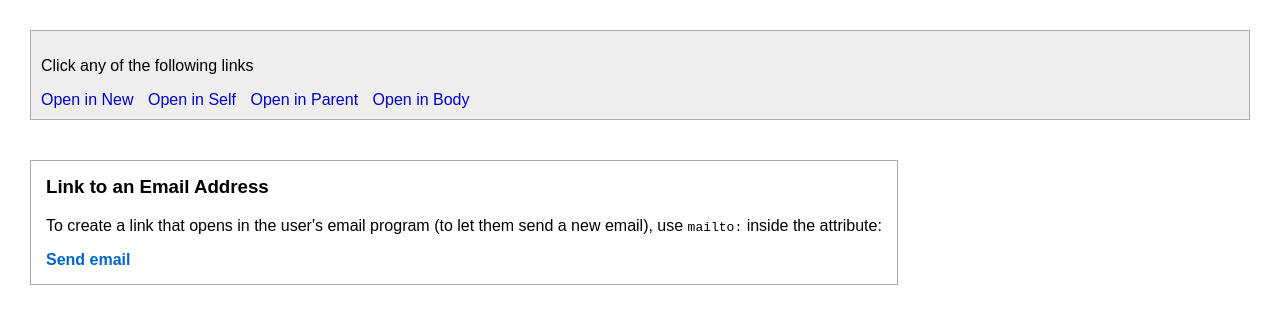
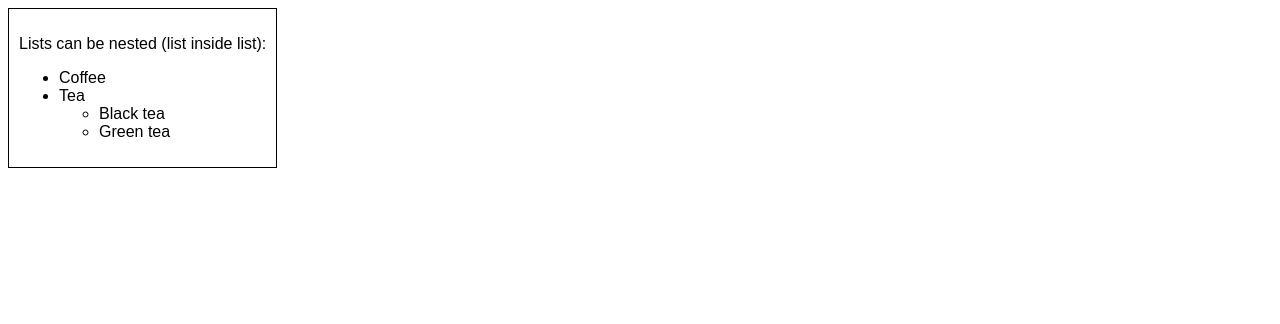
Before and after one commit to 123-32119/Mern-Day-1, a plain HTML site: page index.html in a window 1280 px wide. Drawn offline with Linux system fonts and the light colour scheme.

Commit message:
Add files via upload

```diff
--- a/index.html
+++ b/index.html
@@ -2,62 +2,23 @@
 <html>
 <head>
   <style>
-    body {
+    .box {
+      border: 1px solid #000;
+      padding: 10px;
+      width: fit-content;
       font-family: Arial, sans-serif;
-      margin: 30px;
-    }
-
-    .link-box {
-      border: 1px solid #aaa;
-      background-color: #eee;
-      padding: 10px;
-      margin-bottom: 40px;
-    }
-
-    .link-box a {
-      margin-right: 10px;
-      text-decoration: none;
-      color: #0000cc;
-    }
-
-    .email-box {
-      border: 1px solid #aaa;
-      padding: 15px;
-      width: fit-content;
-    }
-
-    .email-box h3 {
-      margin-top: 0;
-    }
-
-    .email-box a {
-      color: #0066cc;
-      text-decoration: none;
-      font-weight: bold;
-    }
-
-    .email-box a:hover {
-      text-decoration: underline;
     }
   </style>
 </head>
 <body>
 
-  <!-- Section for opening links -->
-  <div class="link-box">
-    <p>Click any of the following links</p>
-    <a href="https://www.youtube.com/" target="_blank">Open in New</a>
-    <a href="https://www.youtube.com/" target="_self">Open in Self</a>
-    <a href="https://www.youtube.com/" target="_parent">Open in Parent</a>
-    <a href="https://www.youtube.com/" target="_top">Open in Body</a>
-  </div>
-
-  <!-- Section for email link -->
-  <div class="email-box">
-    <h3>Link to an Email Address</h3>
-    <p>To create a link that opens in the user's email program (to let them send a new email), use <code>mailto:</code> inside the attribute:</p>
-    <a href="https://mail.google.com/mail/u/0/?hl=en#inbox">Send email</a>
-  </div>
-
-</body>
-</html>
+<div class="box">
+  <p>Lists can be nested (list inside list):</p>
+  <ul>
+    <li>Coffee</li>
+    <li>Tea
+      <ul>
+        <li>Black tea</li>
+        <li>Green tea</li>
+      </ul>
+    </li>
```
